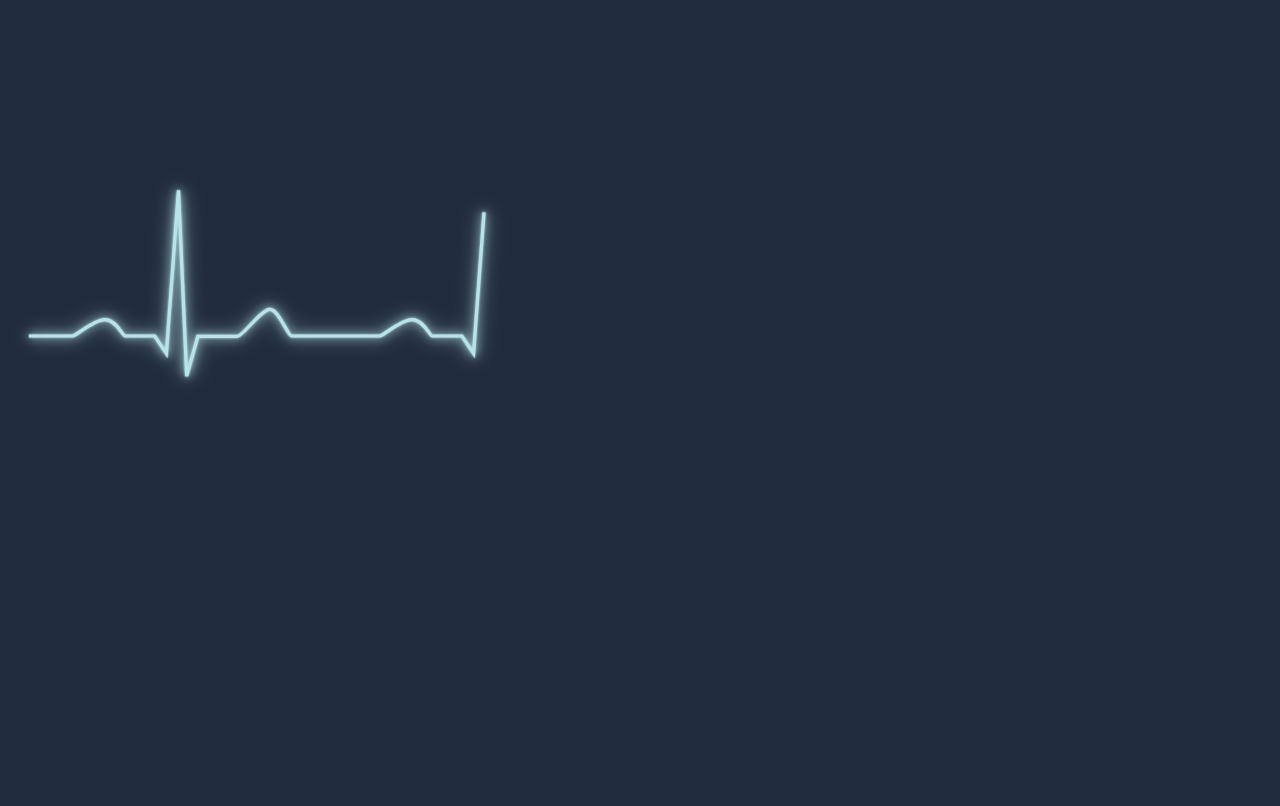
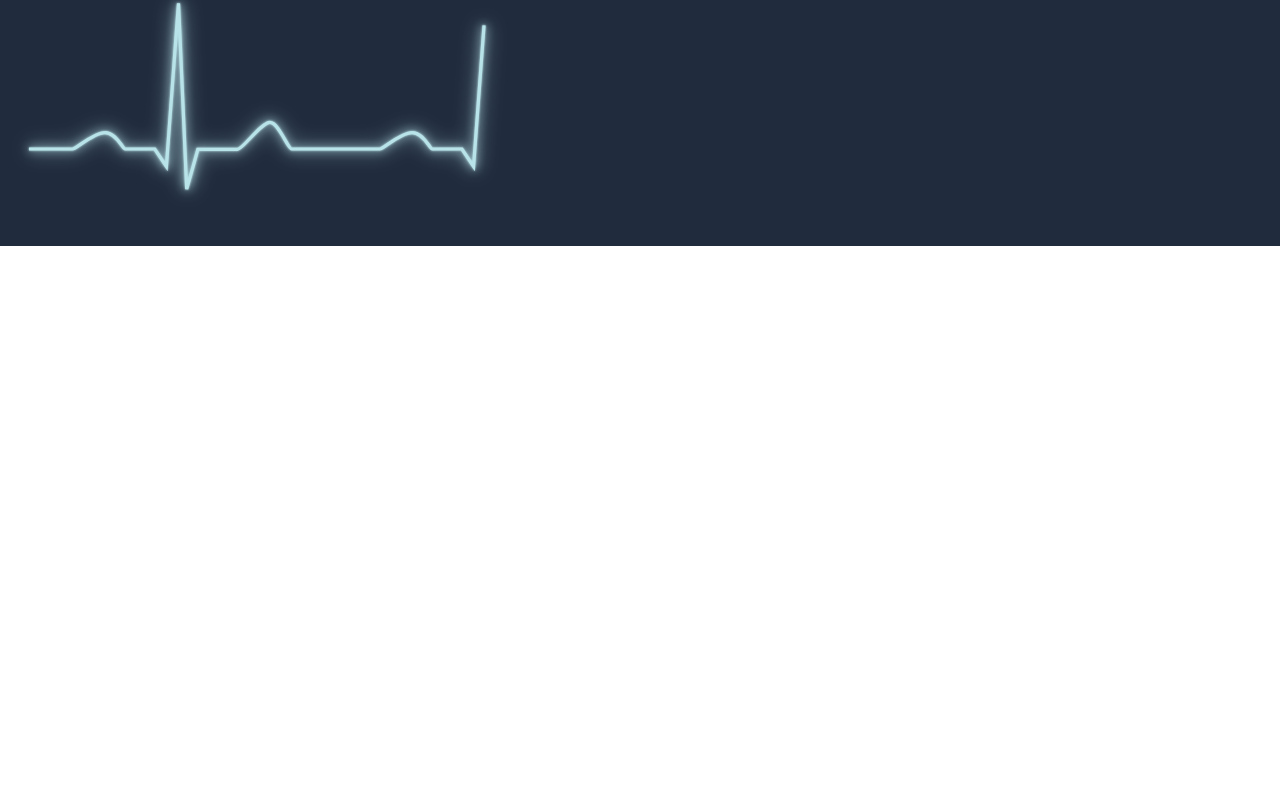
Before and after one commit to sarahsalvini/Revival-Roofing-v2, a SvelteKit app: page / in a window 1280 px wide. Shown: the part 554-1360 px from the top of the page. After the commit the page ends 842 px from the top, so only its background shows below. Built offline with nearby package versions, Linux system fonts and the light colour scheme.

Commit message:
moving ekg up

```diff
--- a/src/routes/+page.svelte
+++ b/src/routes/+page.svelte
@@ -24,11 +24,11 @@
 		</p>
 	</div>
 	<!-- ecg -->
-	<div class="w-full h-screen bg-gray-100 flex items-center justify-center">
+	<div class="w-full bg-gray-100 flex items-center justify-center absolute" style="top: 85%">
 		<svg
-			class="w-full h-auto"
+			class="w-full h-auto absolute"
 			id="Layer_1"
-			viewBox="0 0 792 612"
+			viewBox="0 0 792 200"
 			preserveAspectRatio="xMidYMid meet"
 			xmlns="http://www.w3.org/2000/svg"
 			xml:space="preserve"
```
